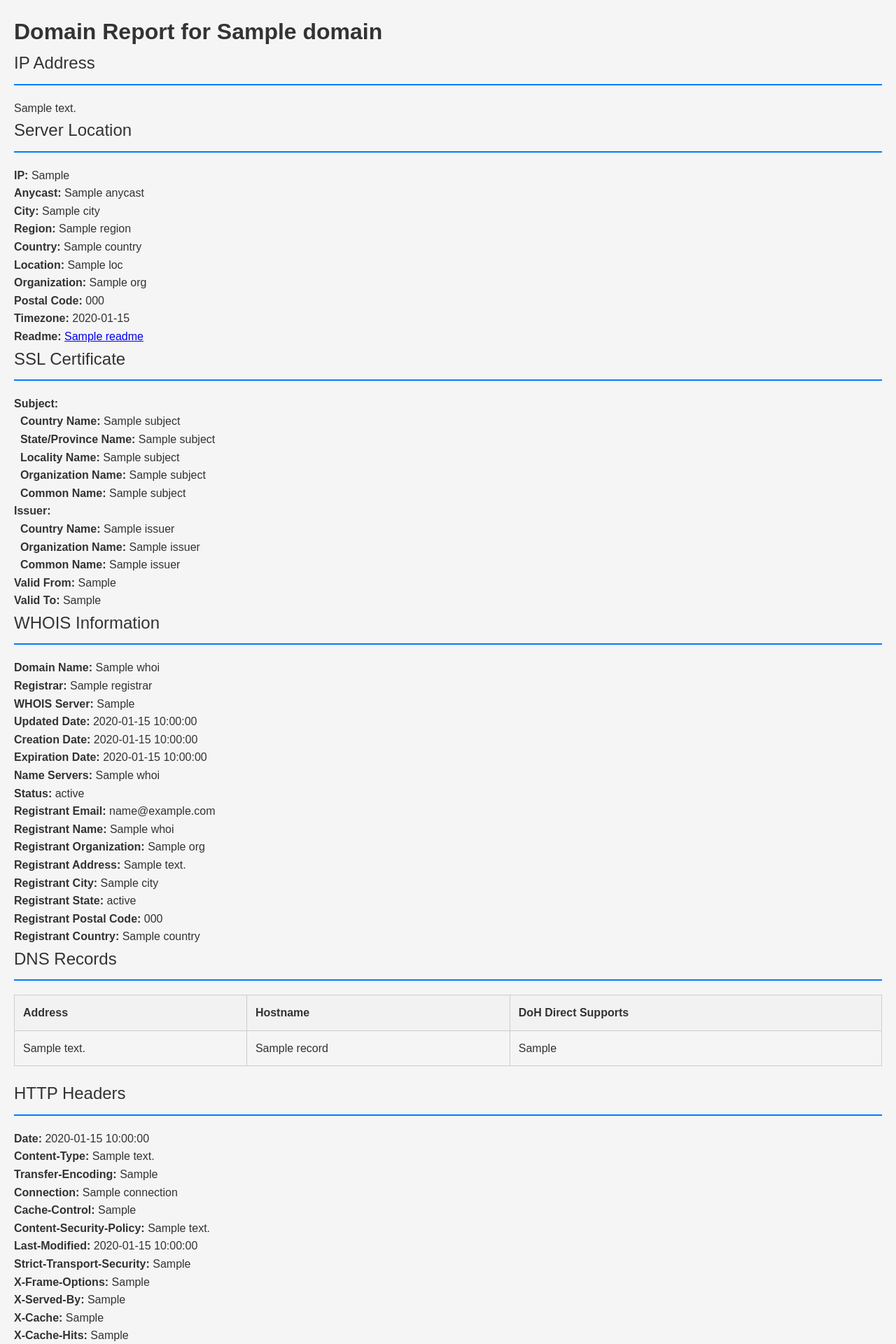
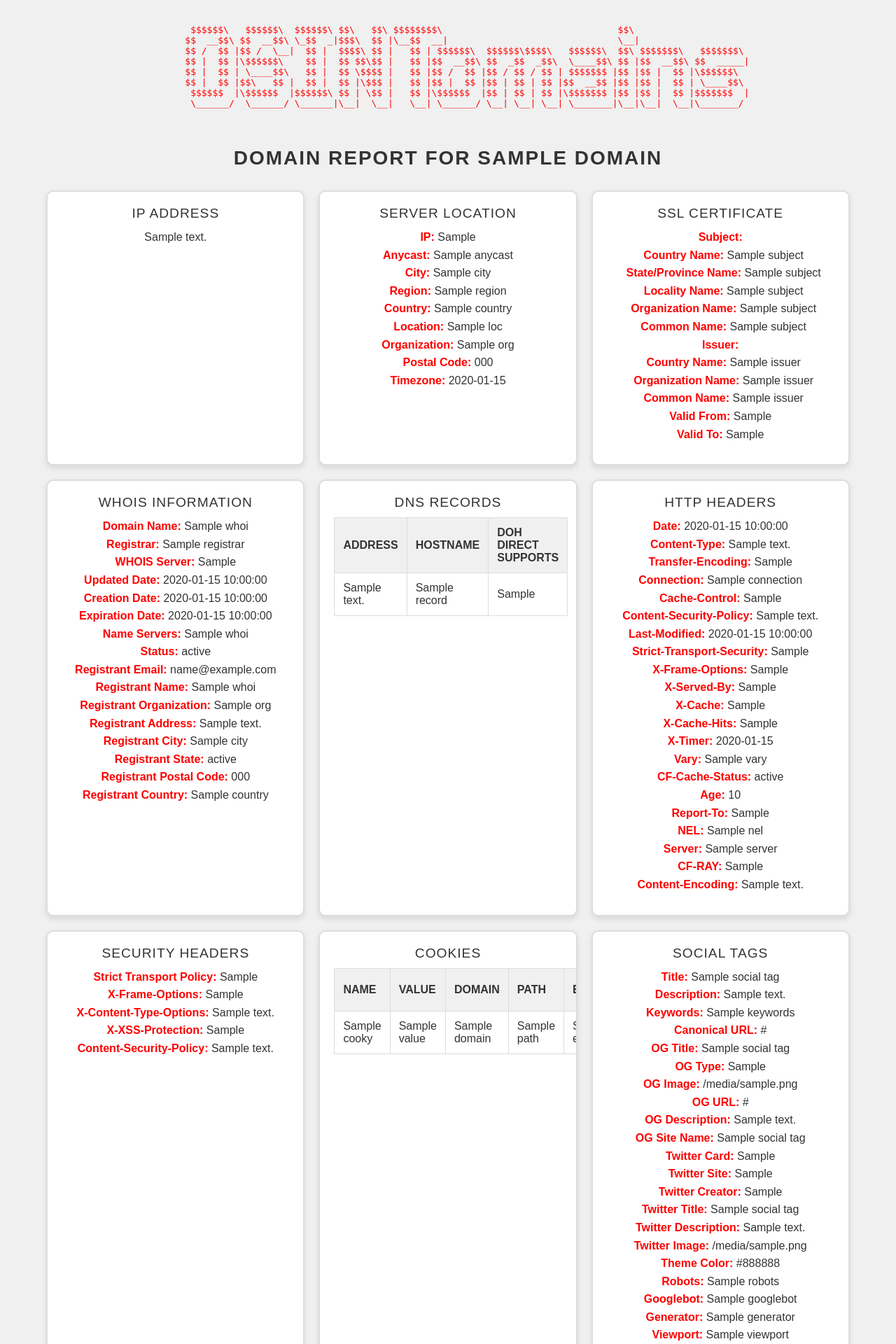
Before and after one commit to H4ckN3rd/OSINTomains, a Python web app: template templates/report_template.html in a window 1280 px wide. Shown: the top 1920 px of the page at 70% size. Run offline with Jinja, Linux system fonts and the light colour scheme; the template is opened without the code that fills it: most values are stand-ins (such as "Sample title", 1, 10 or a date in 2020).

Commit message:
updated cookies.py, req.txt

```diff
--- a/main.py
+++ b/main.py
@@ -4,7 +4,7 @@ from urllib.parse import urlparse
 from jinja2 import Environment, FileSystemLoader
 from modules.certificate import get_ssl_certificate
 from modules.carbon_footprint import get_carbon_footprint
-#from modules.cookies import get_cookies
+from modules.cookies import get_cookies
 from modules.dns_info import resolve_dns
 from modules.domain_info import get_domain_whois
 from modules.firewall import detect_waf
@@ -84,7 +84,7 @@ def main(domain):
                 'dns_records': resolve_dns(domain),
                 'headers': get_headers(domain),
                 'server_info': get_server_location(domain),
-                #'cookies': get_cookies(domain),
+                'cookies': get_cookies(domain),
                 'social_tags': get_social_tags(domain),
                 #'global_ranking': get_global_ranking(domain),
                 'open_ports': run_nmap(ip_address),
--- a/modules/nmap.py
+++ b/modules/nmap.py
@@ -1,4 +1,6 @@
 import subprocess
+import nmap
+
 
 def run_nmap(domain):
     try:
--- a/modules/quality.py
+++ b/modules/quality.py
@@ -54,3 +54,9 @@ def generate_report(url, filename='report.html'):
         print(f"Report generated successfully: {filename}")
     except Exception as e:
         print(f"An error occurred: {e}")
+
+
+if __name__ == "__main__":
+    url = input("Enter the domain: ").strip()
+    qualtity = get_quality_metrics(url)
+    print(f"Cookies for {url}: {qualtity}")
--- a/requirements.txt
+++ b/requirements.txt
@@ -9,3 +9,5 @@ python-whois
 python-wappalyzer
 python-dotenv
 python-nmap
+undetected_chromedriver
+selenium
--- a/static/styles.css
+++ /dev/null
@@ -1,93 +0,0 @@
-/* Reset default margin and padding */
-* {
-    margin: 0;
-    padding: 0;
-    box-sizing: border-box;
-}
-
-/* Body styling */
-body {
-    font-family: 'Arial', sans-serif;
-    line-height: 1.6;
-    background-color: #f5f5f5;
-    color: #333;
-    padding: 20px;
-}
-
-/* Container for the report */
-.container {
-    max-width: 800px;
-    margin: 0 auto;
-    background-color: #fff;
-    box-shadow: 0 0 20px rgba(0, 0, 0, 0.1);
-    padding: 30px;
-    border-radius: 10px;
-}
-
-/* Section title styling */
-.section-title {
-    font-size: 24px;
-    color: #333;
-    margin-bottom: 20px;
-    padding-bottom: 10px;
-    border-bottom: 2px solid #007bff;
-}
-
-/* List styling */
-ul {
-    list-style: none;
-    padding-left: 0;
-}
-
-/* List item styling */
-li {
-    margin-bottom: 15px;
-}
-
-/* Table styling */
-table {
-    width: 100%;
-    border-collapse: collapse;
-    margin-bottom: 20px;
-}
-
-th, td {
-    border: 1px solid #ccc;
-    padding: 12px;
-    text-align: left;
-}
-
-th {
-    background-color: #f2f2f2;
-    font-weight: bold;
-}
-
-/* Alert box for dangerous items */
-.alert {
-    background-color: #f8d7da;
-    color: #721c24;
-    border: 1px solid #f5c6cb;
-    padding: 15px;
-    border-radius: 8px;
-    margin-bottom: 15px;
-}
-
-/* Footer section */
-.footer {
-    margin-top: 30px;
-    text-align: center;
-    color: #666;
-}
-
-/* Responsive adjustments */
-@media (max-width: 600px) {
-    .container {
-        padding: 20px;
-    }
-    .section-title {
-        font-size: 20px;
-    }
-    th, td {
-        padding: 10px;
-    }
-}
--- a/templates/report_template.html
+++ b/templates/report_template.html
@@ -4,9 +4,110 @@
     <meta charset="UTF-8">
     <meta name="viewport" content="width=device-width, initial-scale=1.0">
     <title>Domain Report for {{ data.domain }}</title>
-    <link rel="stylesheet" type="text/css" href="static/styles.css">
+    <style>
+        body {
+            background-color: #f0f0f0;
+            color: #333;
+            font-family: Arial, sans-serif;
+            margin: 0;
+            padding: 20px;
+            display: flex;
+            flex-wrap: wrap;
+            justify-content: center;
+        }
+        h1 {
+            width: 100%;
+            text-align: center;
+            color: #333;
+            margin: 20px 0;
+            text-transform: uppercase;
+            font-size: 28px;
+            letter-spacing: 2px;
+        }
+        .section {
+            background-color: #fff;
+            border: 2px solid #ddd;
+            border-radius: 10px;
+            margin: 10px;
+            padding: 20px;
+            width: calc(33% - 40px);
+            box-sizing: border-box;
+            position: relative;
+            overflow: hidden;
+            text-align: center;
+            box-shadow: 0 4px 8px rgba(0, 0, 0, 0.1);
+            transition: transform 0.3s ease-in-out, box-shadow 0.3s ease-in-out;
+        }
+        .ascii-art {
+            white-space: pre;
+            font-family: monospace;
+            color: red;
+            text-align: center;
+            margin-bottom: 20px;
+        }
+        .section:hover {
+            transform: translateY(-5px);
+            box-shadow: 0 6px 12px rgba(0, 0, 0, 0.2);
+        }
+        .section-title {
+            color: #333;
+            font-size: 1.2em;
+            margin-bottom: 10px;
+            text-transform: uppercase;
+            letter-spacing: 1px;
+        }
+        .section strong {
+            color: red;
+        }
+        .section p {
+            margin: 10px 0;
+            line-height: 1.6;
+        }
+        table {
+            width: 100%;
+            border-collapse: collapse;
+            margin-top: 10px;
+        }
+        table th, table td {
+            border: 1px solid #ddd;
+            padding: 12px;
+            text-align: left;
+        }
+        table th {
+            background-color: #f0f0f0;
+            color: #333;
+            text-transform: uppercase;
+        }
+        table td {
+            color: #333;
+        }
+        pre {
+            white-space: pre-wrap;
+            word-wrap: break-word;
+        }
+        a {
+            color: #337ab7;
+            text-decoration: none;
+            transition: color 0.2s ease-in-out;
+        }
+        a:hover {
+            color: #23527c;
+            text-decoration: underline;
+        }
+    </style>
+
 </head>
 <body>
+    <div class="ascii-art">
+        $$$$$$\   $$$$$$\  $$$$$$\ $$\   $$\ $$$$$$$$\                                $$\
+       $$  __$$\ $$  __$$\ \_$$  _|$$$\  $$ |\__$$  __|                               \__|
+       $$ /  $$ |$$ /  \__|  $$ |  $$$$\ $$ |   $$ | $$$$$$\  $$$$$$\$$$$\   $$$$$$\  $$\ $$$$$$$\   $$$$$$$\
+       $$ |  $$ |\$$$$$$\    $$ |  $$ $$\$$ |   $$ |$$  __$$\ $$  _$$  _$$\  \____$$\ $$ |$$  __$$\ $$  _____|
+       $$ |  $$ | \____$$\   $$ |  $$ \$$$$ |   $$ |$$ /  $$ |$$ / $$ / $$ | $$$$$$$ |$$ |$$ |  $$ |\$$$$$$\
+       $$ |  $$ |$$\   $$ |  $$ |  $$ |\$$$ |   $$ |$$ |  $$ |$$ | $$ | $$ |$$  __$$ |$$ |$$ |  $$ | \____$$\
+        $$$$$$  |\$$$$$$  |$$$$$$\ $$ | \$$ |   $$ |\$$$$$$  |$$ | $$ | $$ |\$$$$$$$ |$$ |$$ |  $$ |$$$$$$$  |
+        \______/  \______/ \______|\__|  \__|   \__| \______/ \__| \__| \__| \_______|\__|\__|  \__|\_______/
+ </div>
     <h1>Domain Report for {{ data.domain }}</h1>
 
     <div class="section">
@@ -26,7 +127,6 @@
             <strong>Organization:</strong> {{ data.server_location.org }}<br>
             <strong>Postal Code:</strong> {{ data.server_location.postal }}<br>
             <strong>Timezone:</strong> {{ data.server_location.timezone }}<br>
-            <strong>Readme:</strong> <a href="{{ data.server_location.readme }}">{{ data.server_location.readme }}</a>
         </p>
     </div>
 
@@ -71,6 +171,7 @@
 
     <div class="section">
         <div class="section-title">DNS Records</div>
+        {% if data.dns_records %}
             <table>
                 <thead>
                     <tr>
@@ -89,7 +190,11 @@
                     {% endfor %}
                 </tbody>
             </table>
+        {% else %}
+            <p>No DNS Records found.</p>
+        {% endif %}
     </div>
+
 
     <div class="section">
         <div class="section-title">HTTP Headers</div>
@@ -130,11 +235,44 @@
         </p>
     </div>
 
+    <div class="section">
+        <div class="section-title">Cookies</div>
+        {% if data.cookies %}
+            <table>
+                <thead>
+                    <tr>
+                        <th>Name</th>
+                        <th>Value</th>
+                        <th>Domain</th>
+                        <th>Path</th>
+                        <th>Expiry</th>
+                        <th>HTTP Only</th>
+                        <th>Secure</th>
+                        <th>SameSite</th>
+                    </tr>
+                </thead>
+                <tbody>
+                    {% for cookies in data.cookies %}
+                    <tr>
+                        <td>{{ cookies.name }}</td>
+                        <td>{{ cookies.value }}</td>
+                        <td>{{ cookies.domain }}</td>
+                        <td>{{ cookies.path }}</td>
+                        <td>{{ cookies.expiry }}</td>
+                        <td>{{ cookies.httpOnly }}</td>
+                        <td>{{ cookies.secure }}</td>
+                        <td>{{ cookies.sameSite }}</td>
+                    </tr>
+                    {% endfor %}
+                </tbody>
+            </table>
+        {% else %}
+            <p>No Cookie information available.</p>
+        {% endif %}
+    </div>
 
-    <!-- <div class="section">
-        <div class="section-title">Cookies</div>
-        <pre>{{ data.cookies }}</pre>
-    </div> -->
+
+
 
     <div class="section">
         <div class="section-title">Social Tags</div>
```
Also changed, not shown: modules/cookies.py (+42 -42 lines), 1 other file. Lines whose indentation alone changed are shown as unchanged.
